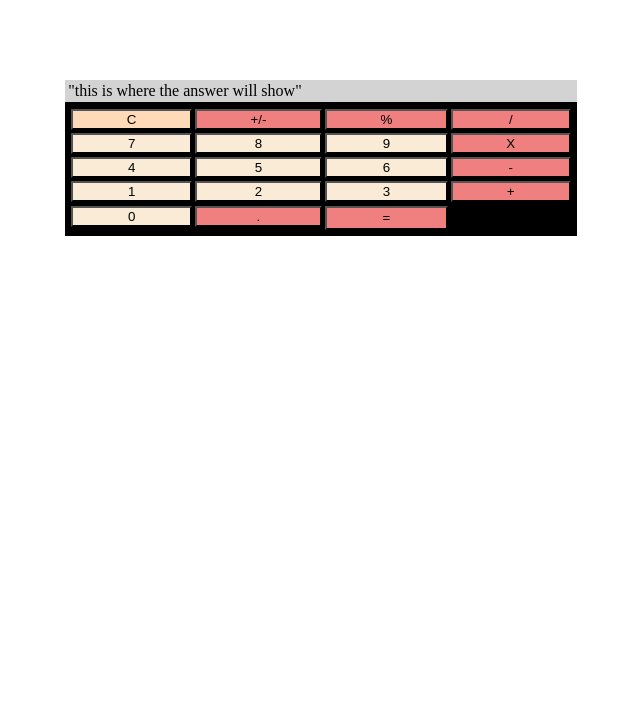
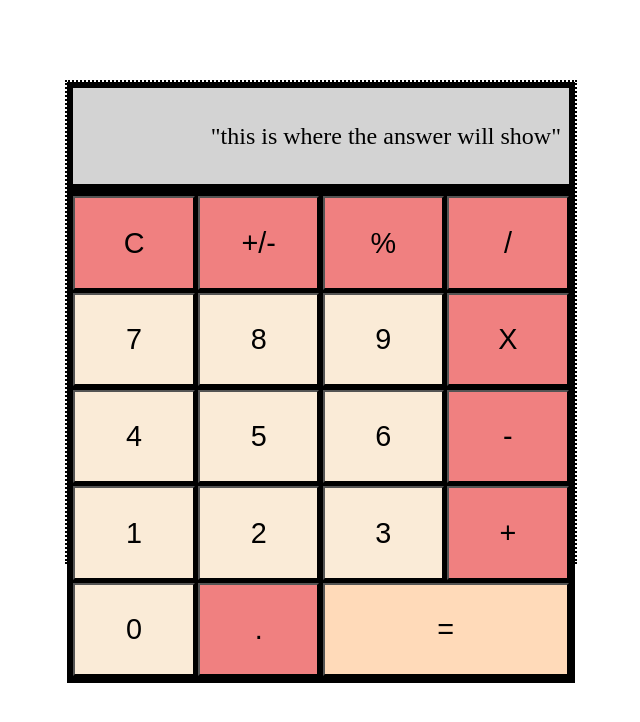
Before and after one commit to clairey259/nology_JScalculator, a plain HTML site: page index.html in a window 1280 px wide. Shown: the whole page, without its empty margins (319-959 px from the left). Drawn offline with nearby package versions, Linux system fonts and the light colour scheme; files that its build step writes are made by us from their sources.

Commit message:
finished styling

```diff
--- a/style.scss
+++ b/style.scss
@@ -1,8 +1,12 @@
-.calculator_container{
- margin: .4rem;
+.calculator_container {
+  margin: 0.4rem;
+  height: 60vh;
+  width: auto;
+  border: black dotted 2px;
   //for phone screens
   @media only screen and (max-width: 600px) {
-
+    margin-top: 10vh;
+    font-size: 1.2rem;
   }
 
   // for above phone screen size
@@ -11,44 +15,47 @@
     margin-right: 30vw;
     margin-top: 10vh;
     margin-bottom: 10vh;
+    font-size: 1.5rem;
   }
-
 }
 
 .display {
   display: grid;
+  width: auto;
+  height: 10vh;
   grid-template-columns: auto;
   background-color: lightgray;
-    border: .4rem;
-    padding: .2rem;
+  border: black solid 0.4rem;
+  padding: 0.5rem;
+  justify-content: right;
+  align-content: center;
 }
 
 .buttons_container {
   display: grid;
-    grid-template-columns:  auto auto auto auto;
-    gap: .2rem;
+  width: auto;
+  height: 60vh;
+  grid-template-columns: repeat(4, 1fr);
+  grid-template-rows: repeat(5, 1fr);
+  gap: 0.2rem;
   background-color: black;
-    padding: .4rem;
-
-
-
+  padding: 0.4rem;
 }
 
 .button {
-
-
-    &_numbers{
+  font-size: larger;
+  &_numbers {
     background-color: antiquewhite;
-
   }
-    &_operators{
+  &_operators {
     background-color: lightcoral;
-        &-clear{
+    &-mod {
       background-color: peachpuff;
     }
-        &-equals{
-            grid-area: span 2;
+    &-equals {
+      background-color: peachpuff;
+      grid-column-start: 3;
+      grid-column-end: 5;
     }
   }
-
 }
```
Lines whose indentation alone changed are shown as unchanged.
